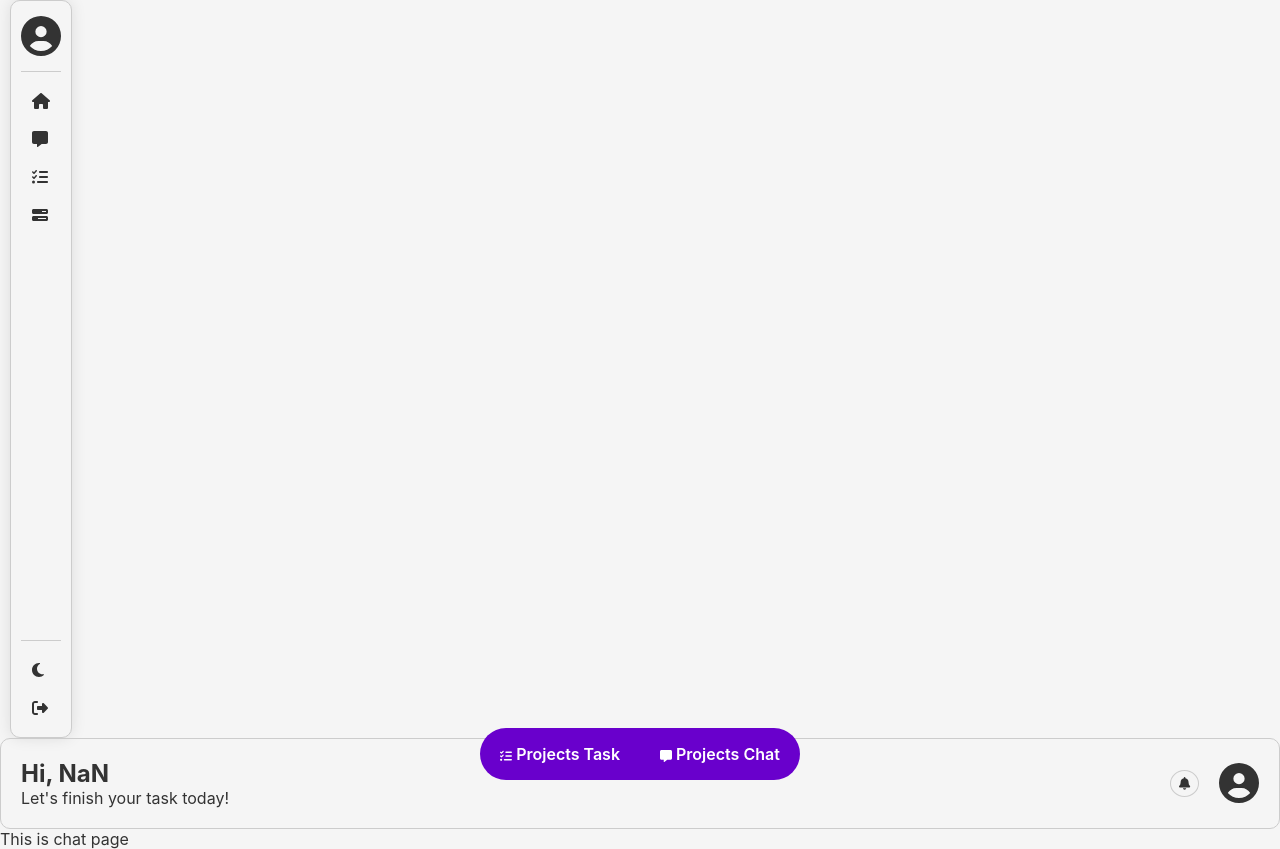
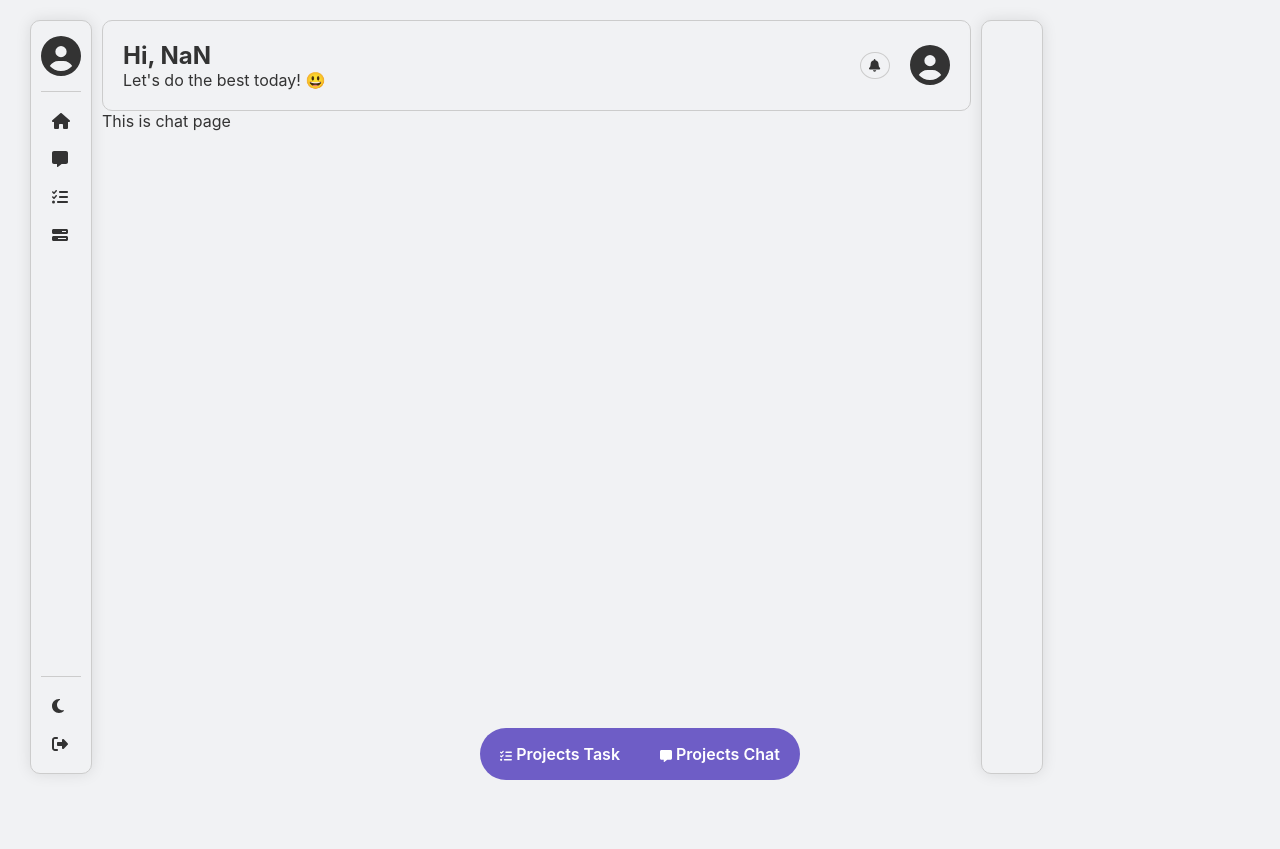
Before and after one commit to KashafDawood/Ticklist-react, a React (Create React App) app: page /chat in a window 1280 px wide. After the commit the page ends 800 px from the top, so only its background shows below. Built offline with nearby package versions, Linux system fonts and the light colour scheme; no server answers; sample sign-in values are in the browser's storage.

Commit message:
create privatelayout for protected routes

```diff
--- a/src/components/PrivateLayout/index.js
+++ b/src/components/PrivateLayout/index.js
@@ -1,6 +1,7 @@
 import SideMenu from "../SideMenu";
 import React from "react";
 import UserProfile from "../UserProfile";
+import "./style.css";
 
 const PrivateLayout = ({ children }) => {
   return (
@@ -10,8 +11,13 @@ const PrivateLayout = ({ children }) => {
         <UserProfile />
         <div className="main-content">{children}</div>
       </div>
+      <Sidebar />
     </div>
   );
 };
 
 export default PrivateLayout;
+
+export const Sidebar = ({ children }) => {
+  return <div className="sidebar">{children}</div>;
+};
--- /dev/null
+++ b/src/components/PrivateLayout/style.css
@@ -0,0 +1,5 @@
+.privateLayout-container {
+  display: grid;
+  grid-template-columns: 0.1fr 6fr 2fr;
+  margin: 20px;
+}
--- a/src/components/SideMenu/style.css
+++ b/src/components/SideMenu/style.css
@@ -3,7 +3,7 @@
   background-color: var(--background-color);
   color: var(--primary-text-color);
   width: 60px;
-  height: 92vh;
+  height: 94vh;
   transition: width 0.3s ease;
   box-shadow: 0 0 15px rgba(0, 0, 0, 0.1);
   display: flex;
--- a/src/components/UserProfile/index.js
+++ b/src/components/UserProfile/index.js
@@ -25,7 +25,7 @@ export default function UserProfile() {
           {user?.name.charAt(0).toUpperCase() +
             user?.name.split(" ")[0].slice(1)}
         </h2>
-        <p>Let's finish your task today!</p>
+        <p>Let's do the best today! 😃</p>
       </div>
       <div className="user-setting icon-wrapper">
         <span className="user-notification">
--- a/src/index.css
+++ b/src/index.css
@@ -2,13 +2,13 @@
   /* Colors for Light Mode */
   --bw: #000;
   --wb: #fff;
-  --background-color: #f5f5f5;
+  --background-color: #f1f2f4;
   --primary-text-color: #333333;
   --oncolor-text-color: #333333;
   --secondary-text-color: #555555;
-  --accent-color: #6900cc;
+  --accent-color: #6e5dc6;
   --link-color: #1d72b8;
-  --button-bg-color: #7b2dc5;
+  --button-bg-color: #5e4db2;
   --button-text-color: #ffffff;
   --border-color: #cccccc;
   /* Success Alert */
@@ -37,13 +37,13 @@
   /* Colors for Dark Mode */
   --bw: #fff;
   --wb: #000;
-  --background-color: #1e1e1e;
+  --background-color: #22272b;
   --primary-text-color: #d4d4d4;
   --oncolor-text-color: #333333;
   --secondary-text-color: #888888;
-  --accent-color: #a6fe44;
+  --accent-color: #9f8fef;
   --link-color: #3794ff;
-  --button-bg-color: #98f829;
+  --button-bg-color: #b8acf6;
   --button-text-color: #ffffff;
   --border-color: #3c3c3c;
   /* Success Alert */
--- a/src/pages/Dashboard/index.js
+++ b/src/pages/Dashboard/index.js
@@ -3,7 +3,16 @@ import { BottomNavbar } from "../../components/Navbar";
 export default function Dashboard() {
   return (
     <div>
+      <Content />
       <BottomNavbar />
     </div>
   );
 }
+
+const Content = () => {
+  return (
+    <div className="dashboard-content">
+      <h1 className="content-title">Dashboard</h1>
+    </div>
+  );
+};
--- a/src/pages/Tasks/index.js
+++ b/src/pages/Tasks/index.js
@@ -4,7 +4,6 @@ import getUserTask from "../../API/TaskAPI/getUsertask";
 import Calendar from "react-calendar";
 import "react-calendar/dist/Calendar.css";
 import TaskList from "../../components/Tasks";
-import SideMenu from "../../components/SideMenu";
 import "./style.css";
 
 export default function Tasks() {
@@ -25,7 +24,6 @@ export default function Tasks() {
   return (
     <div>
       <div className="dashboardContainer">
-        <SideMenu />
         <TaskList tasks={tasks} />
         <CalendarUI />
       </div>
```
